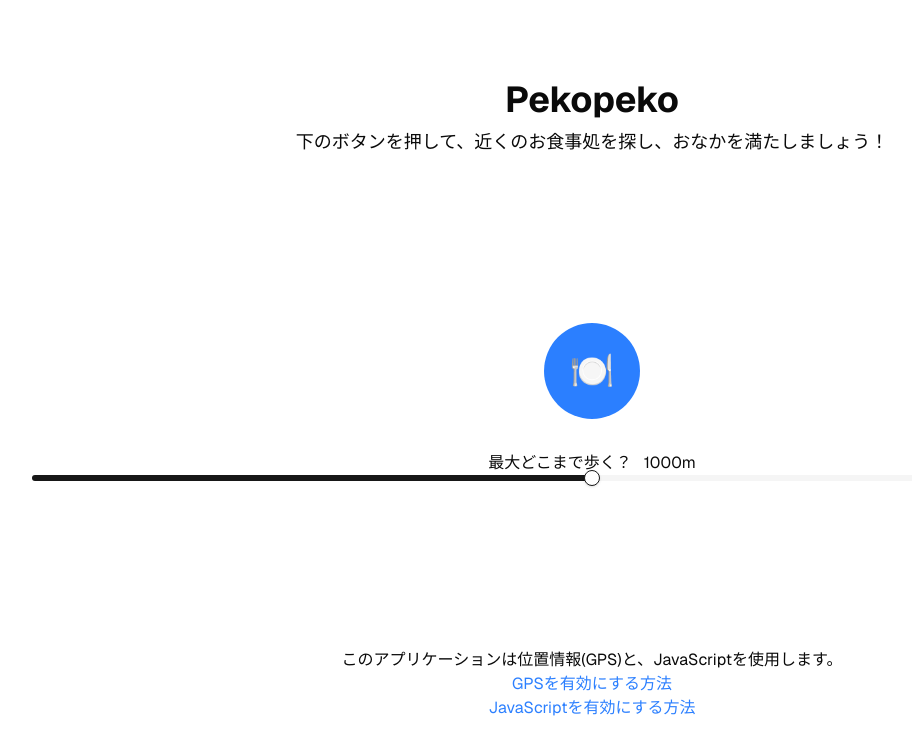
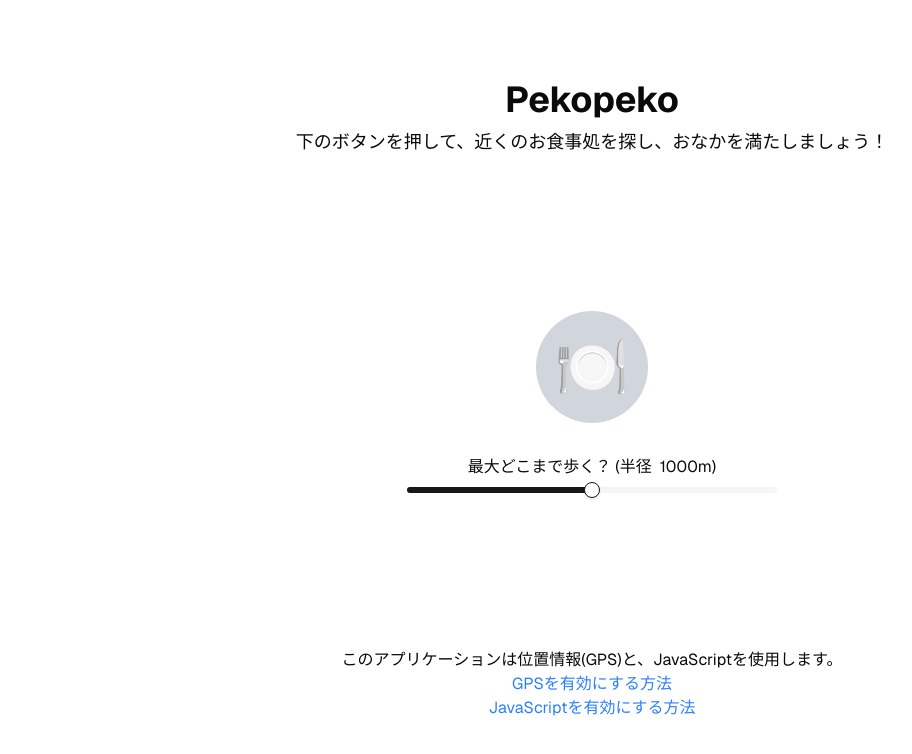
Before and after one commit to atalienet/pekopeko, a Next.js app: page / in a window 1280 px wide. Shown: the top 754 px of the page, without its empty margins (48-960 px from the left). Built offline with nearby package versions, Linux system fonts and the light colour scheme.

Commit message:
デザインを調整。スライダーに幅の制限をかけたり

```diff
--- a/app/page.tsx
+++ b/app/page.tsx
@@ -14,12 +14,13 @@ export default function Home() {
         </p>
       </header>
       <main className="flex flex-col items-center justify-center grid-row-2">
-        <button className="w-24 h-24 bg-blue-500 rounded-full flex items-center justify-center">
-          <span className="text-4xl">🍽️</span>
+        <button className="w-28 h-28 bg-gray-300 rounded-full flex items-center justify-center">
+          <span className="text-6xl">🍽️</span>
         </button>
         <div className="mt-8">
-            最大どこまで歩く？ <span className="ml-2">{[300, 500, 1000, 2000, 3000][sliderValue]}m</span>
+            最大どこまで歩く？ (半径<span className="ml-2">{[300, 500, 1000, 2000, 3000][sliderValue]}m</span>)
         </div>
+        <div className="w-full max-w-[33%] mt-2">
           <Slider
             defaultValue={[2]}
             min={0}
@@ -28,6 +29,7 @@ export default function Home() {
             value={[sliderValue]}
             onValueChange={(value) => setSliderValue(value[0])}
           />
+        </div>
       </main>
       <footer className="text-center grid-row-3">
         <p>このアプリケーションは位置情報(GPS)と、JavaScriptを使用します。</p>
```
Lines whose indentation alone changed are shown as unchanged.
